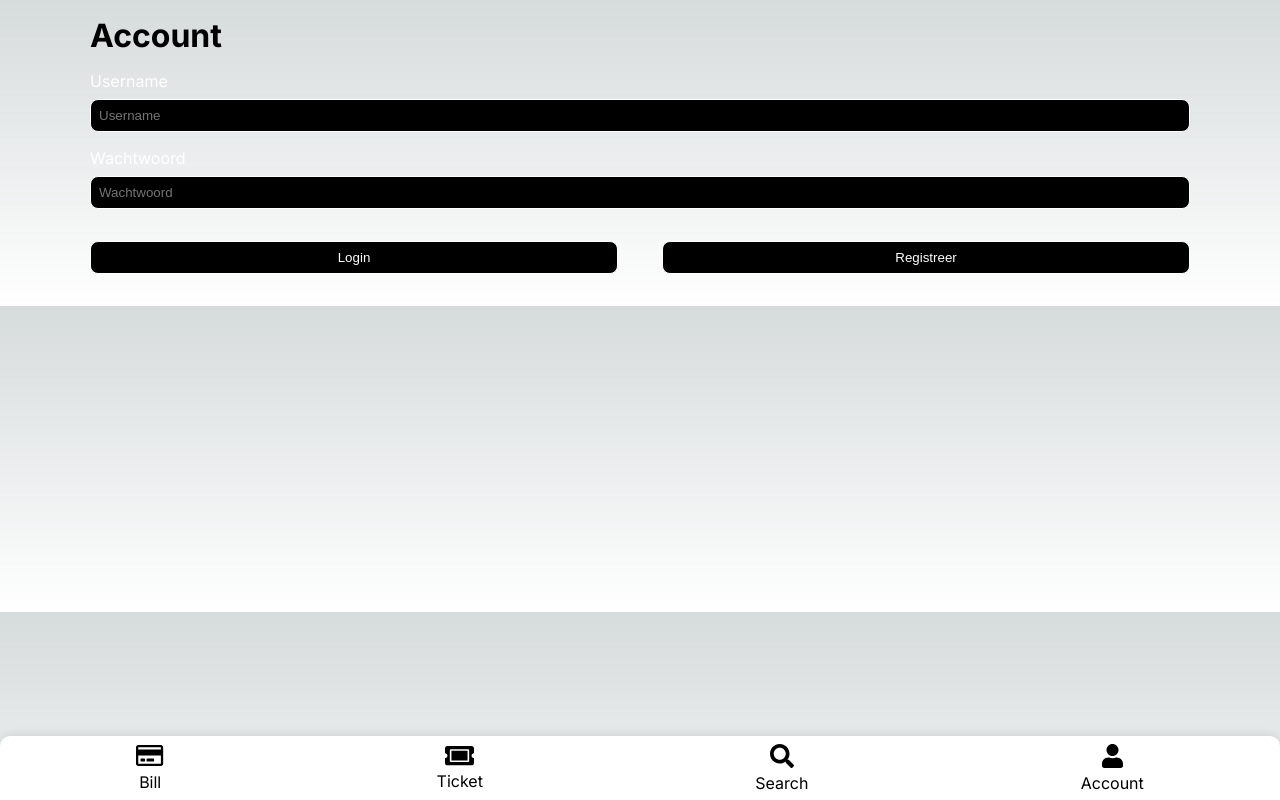
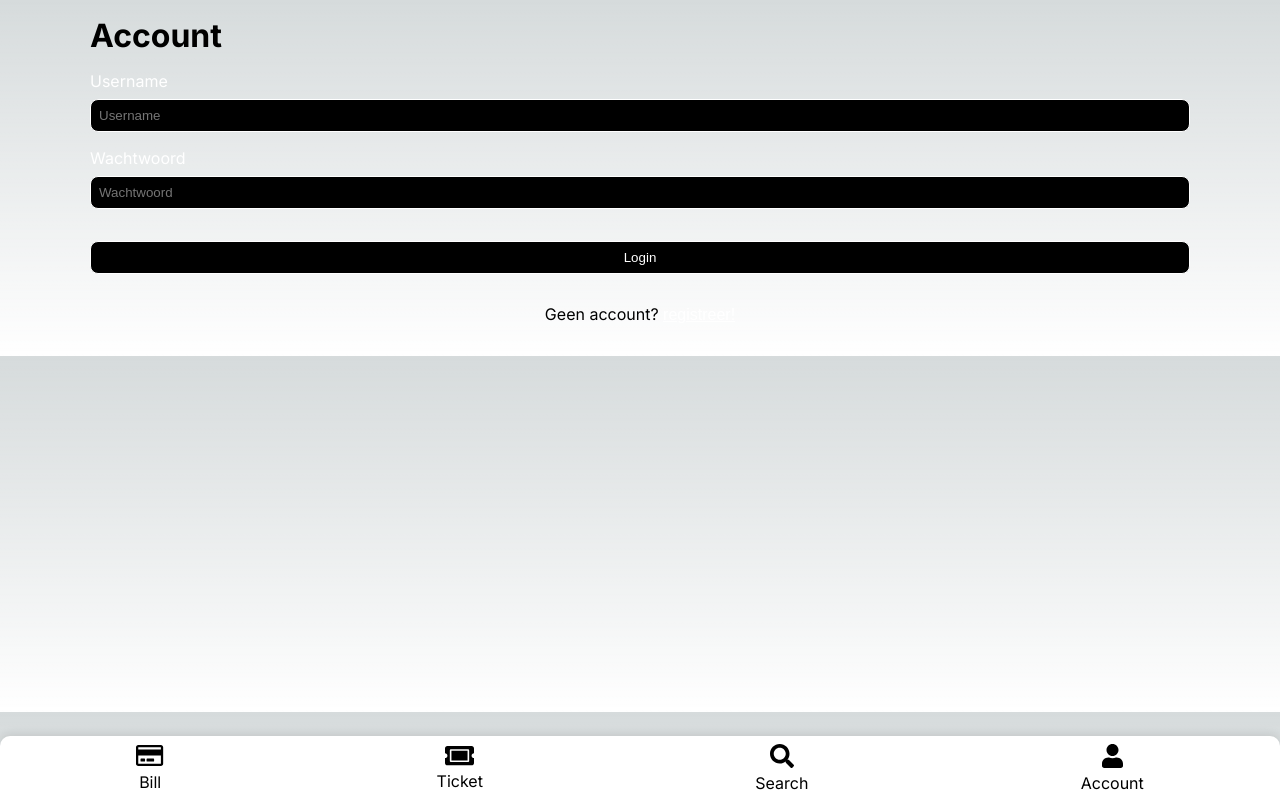
Before and after one commit to Michielez/Parkwise-Web-App, a Next.js app: page /account in a window 1280 px wide. Built offline with nearby package versions, Linux system fonts and the light colour scheme.

Commit message:
account page update visual

```diff
--- a/src/app/components/LoginForm/LoginForm.js
+++ b/src/app/components/LoginForm/LoginForm.js
@@ -4,7 +4,7 @@ import FormField from '../FormField/FormField';
 import styles from './loginForm.module.css';
 import ParkWise from '@/app/api/parkwise';
 
-const loginForm = ({handleRegisterClick}) => {
+const loginForm = ({ handleRegisterClick }) => {
     const [formData, setFormData] = useState({
         username: '',
         password: ''
@@ -31,7 +31,7 @@ const loginForm = ({handleRegisterClick}) => {
             formData.password
         )
         console.log(responseData)
-      };
+    };
 
 
     return (
@@ -46,10 +46,8 @@ const loginForm = ({handleRegisterClick}) => {
                     onChange={handleChange}
                 />
             ))}
-            <div className={styles.formButtons}>
-                <button type="submit" className={styles.loginButton}>Login</button>
-                <button type="button" onClick={handleRegisterClick} className={styles.registerButton}>Registreer</button>
-            </div>
+            <button type="submit" className={styles.loginButton}>Login</button>
+            <p>Geen account? <button type="button" onClick={handleRegisterClick} className={styles.registerButton}>registreer!</button></p>
         </form>
     );
 };
--- a/src/app/components/LoginForm/loginForm.module.css
+++ b/src/app/components/LoginForm/loginForm.module.css
@@ -14,8 +14,8 @@
 .form .loginButton{
     margin: 1rem auto 1rem 0;
 }
-.form .loginButton, .form .registerButton{
-    width: 48%;
+.form .loginButton{
+    width: 100%;
     padding: 0.5rem;
     border-radius: 0.5rem;
     border: solid 1px white;
@@ -23,8 +23,24 @@
     color: white;
 }
 
-.form .loginButton:hover, .form .registerButton:hover{
+.form .loginButton:hover{
     background-color: #fff;
     color: #000;
     cursor: pointer;
 }
+.form .registerButtonContainer{
+    display: flex;
+    align-items: center;
+    justify-content: center;
+}
+.form .registerButton{
+    color: #fff;
+    background-color: transparent;
+    border: none;
+    font-size: 1rem;
+    cursor: pointer;
+    text-decoration: underline;
+}
+.form p {
+    text-align: center;
+}
--- a/src/app/components/RegisterForm/RegisterForm.js
+++ b/src/app/components/RegisterForm/RegisterForm.js
@@ -85,8 +85,8 @@ const RegisterForm = ({ handleCancel }) => {
         {currentStep === sections.length - 1 && (
           <button type="submit" className={styles.saveButton}>Registreer</button>
         )}
-        <button type="button" onClick={handleCancel} className={styles.cancelButton}>Login</button>
       </div>
+      <p>Al een account? <button type="button" onClick={handleCancel} className={styles.loginButton}>Login</button></p>
     </form>
   );
 };
--- a/src/app/components/RegisterForm/registerForm.module.css
+++ b/src/app/components/RegisterForm/registerForm.module.css
@@ -7,20 +7,20 @@
     justify-content: space-between;
     align-items: center;
     width: 100%;
+    gap: 1rem;
+    margin-bottom: 1rem;
 }
 
-.form button {
-    width: 30%;
+.form .formButtons button {
     padding: 0.5rem;
     border-radius: 0.5rem;
     border: solid 1px white;
     background-color: #000;
     color: white;
-    margin: 1rem 0.5rem;
     flex-grow: 1;
 }
 
-.form button:hover {
+.form .formButtons button:hover {
     background-color: #fff;
     color: #000;
     cursor: pointer;
@@ -35,3 +35,16 @@
     background-color: #ddd;
     color: #333;
 }
+.form p{
+    text-align: center;
+}
+.form .loginButton {
+    background-color: transparent;
+    border: none;
+    font-size: 1rem;
+    text-decoration: underline;
+}
+
+.form .loginButton:hover{
+    cursor: pointer;
+}
```
